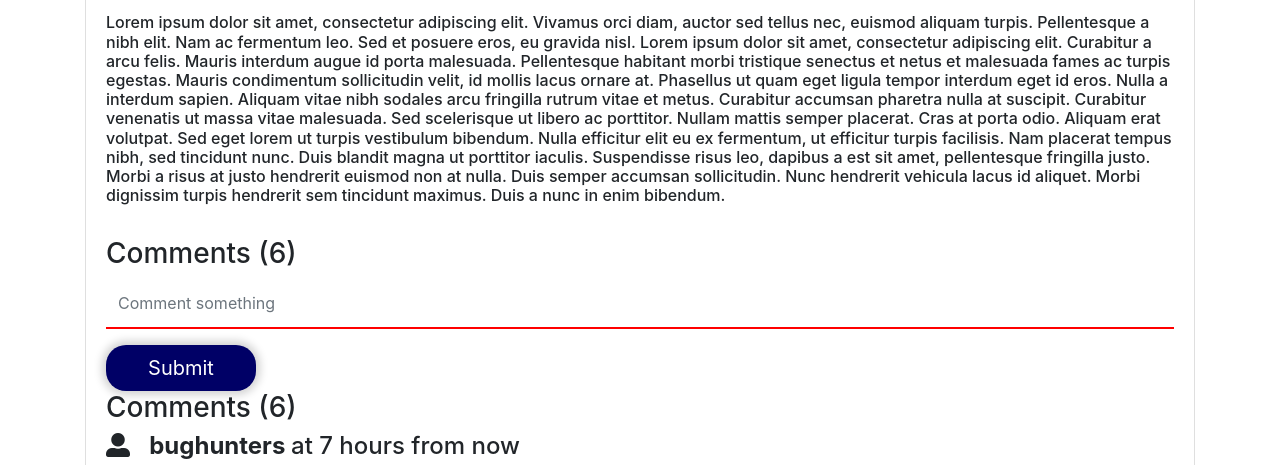
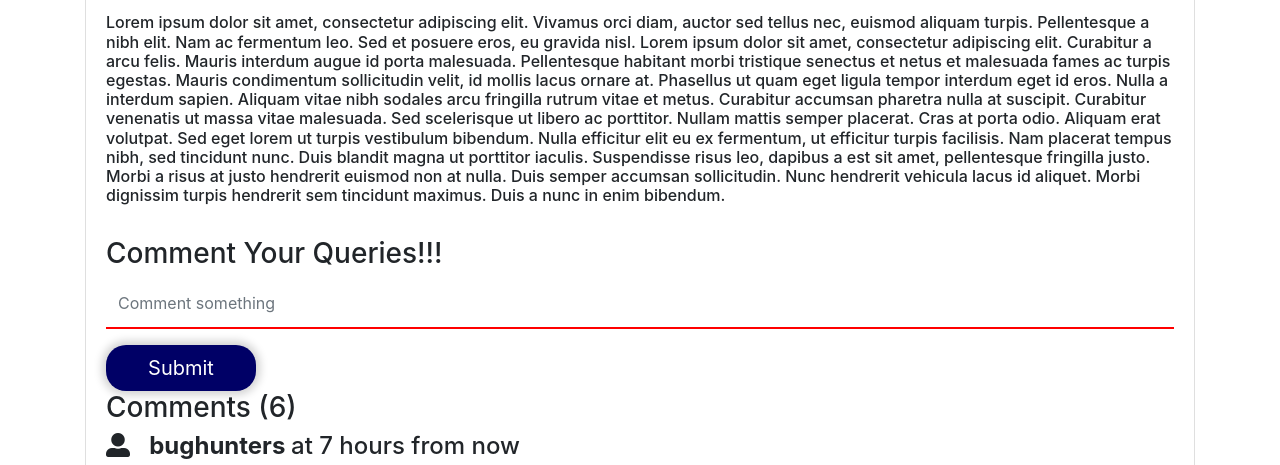
Before and after one commit to kothawleprem/StudentsBay, a Django app: a page that uses templates/posts/post.html in a window 1280 px wide. Shown: the part 208-673 px from the top of the page. Run offline with Django 3.2, Linux system fonts and the light colour scheme; a user stored in the database is signed in; data comes from the database, SQL or seed files in the repository; some libraries are stand-ins or nearby versions.

Commit message:
Major Part Done

```diff
--- a/templates/posts/post.html
+++ b/templates/posts/post.html
@@ -32,7 +32,7 @@
                             <h6>{{post.content | safe}}</h6>
                             <br>
                             {% if user.is_authenticated %}
-                            <h3>Comments ({{comments.count}})</h3>
+                            <h3>Comment Your Queries!!!</h3>
                             <form action="/posts/postComment" method="post">
                                 {% csrf_token %}
                                 <div class="form-group">
```
